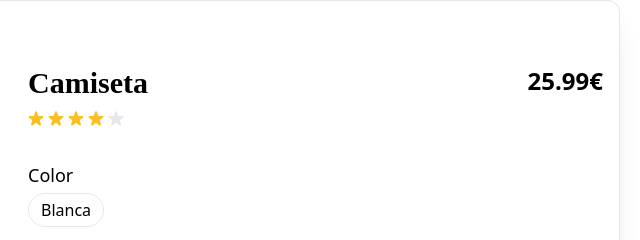
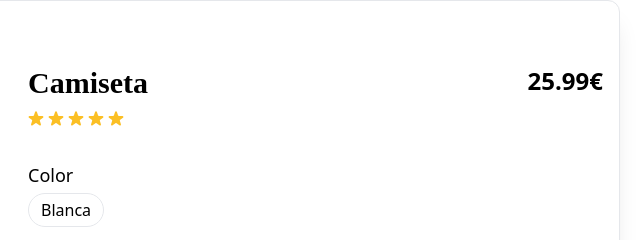
Before and after one commit to AndreaAngelGarcia/DWIC, a website: page ELEINK/html/producto.html in a window 1280 px wide. Shown: the part 155-395 px from the top of the page, 628-1268 px from the left. Drawn offline with nearby package versions, Linux system fonts and the light colour scheme.

Commit message:
Actualización final página

```diff
--- a/ELEINK/html/producto.html
+++ b/ELEINK/html/producto.html
@@ -55,7 +55,7 @@
                                         d="M9.049 2.927c.3-.921 1.603-.921 1.902 0l1.07 3.292a1 1 0 00.95.69h3.462c.969 0 1.371 1.24.588 1.81l-2.8 2.034a1 1 0 00-.364 1.118l1.07 3.292c.3.921-.755 1.688-1.54 1.118l-2.8-2.034a1 1 0 00-1.175 0l-2.8 2.034c-.784.57-1.838-.197-1.539-1.118l1.07-3.292a1 1 0 00-.364-1.118L2.98 8.72c-.783-.57-.38-1.81.588-1.81h3.461a1 1 0 00.951-.69l1.07-3.292z" />
                                 </svg>
 
-                                <svg class="h-5 w-5 text-gray-200" xmlns="http://www.w3.org/2000/svg"
+                                <svg class="h-5 w-5 text-yellow-400" xmlns="http://www.w3.org/2000/svg"
                                     viewBox="0 0 20 20" fill="currentColor">
                                     <path
                                         d="M9.049 2.927c.3-.921 1.603-.921 1.902 0l1.07 3.292a1 1 0 00.95.69h3.462c.969 0 1.371 1.24.588 1.81l-2.8 2.034a1 1 0 00-.364 1.118l1.07 3.292c.3.921-.755 1.688-1.54 1.118l-2.8-2.034a1 1 0 00-1.175 0l-2.8 2.034c-.784.57-1.838-.197-1.539-1.118l1.07-3.292a1 1 0 00-.364-1.118L2.98 8.72c-.783-.57-.38-1.81.588-1.81h3.461a1 1 0 00.951-.69l1.07-3.292z" />
```
